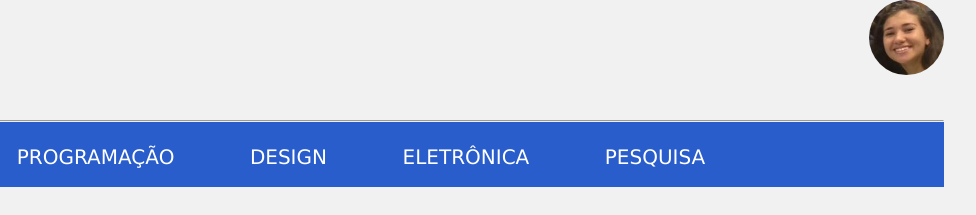
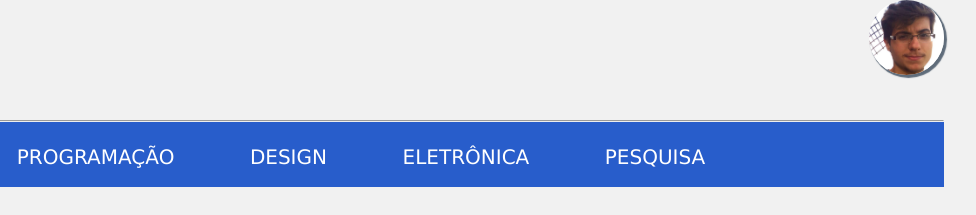
Before and after one commit to R09090909/novocodesing, a plain HTML site: page about.html in a window 1280 px wide. Shown: the top 215 px of the page, 304-1280 px from the left. Drawn offline with nearby package versions, Linux system fonts and the light colour scheme.

Commit message:
'novoabout'

```diff
--- a/about.html
+++ b/about.html
@@ -28,7 +28,7 @@
     <div class="bloc2">
       <div class="bloc img-circle">
         <a href="about.html" >
-          <img src=equipe1.jpeg width='6.2%' style='float: right;'/>
+          <img src=rafa.jpg width='6.2%' style='float: right; box-shadow: #5f6c7a 2px 2px 1px 1px'/>
         </a>
       </div>
         <a href="index.html">
@@ -117,5 +117,17 @@
       <div class="progress_value">45%</div>
     </div>-->
   </div>
+
+
+
+
+
+
+
+
+
+
+
+
   </body>
 </html>
```
